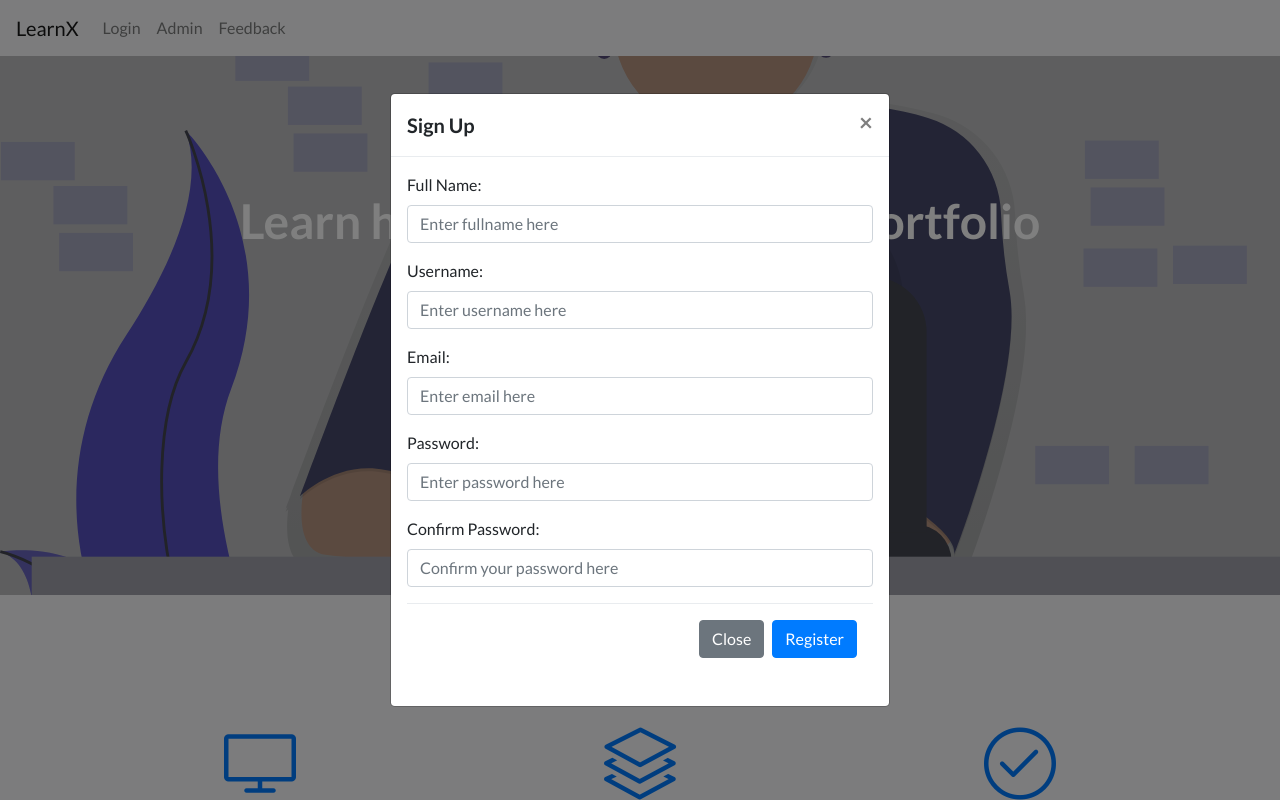
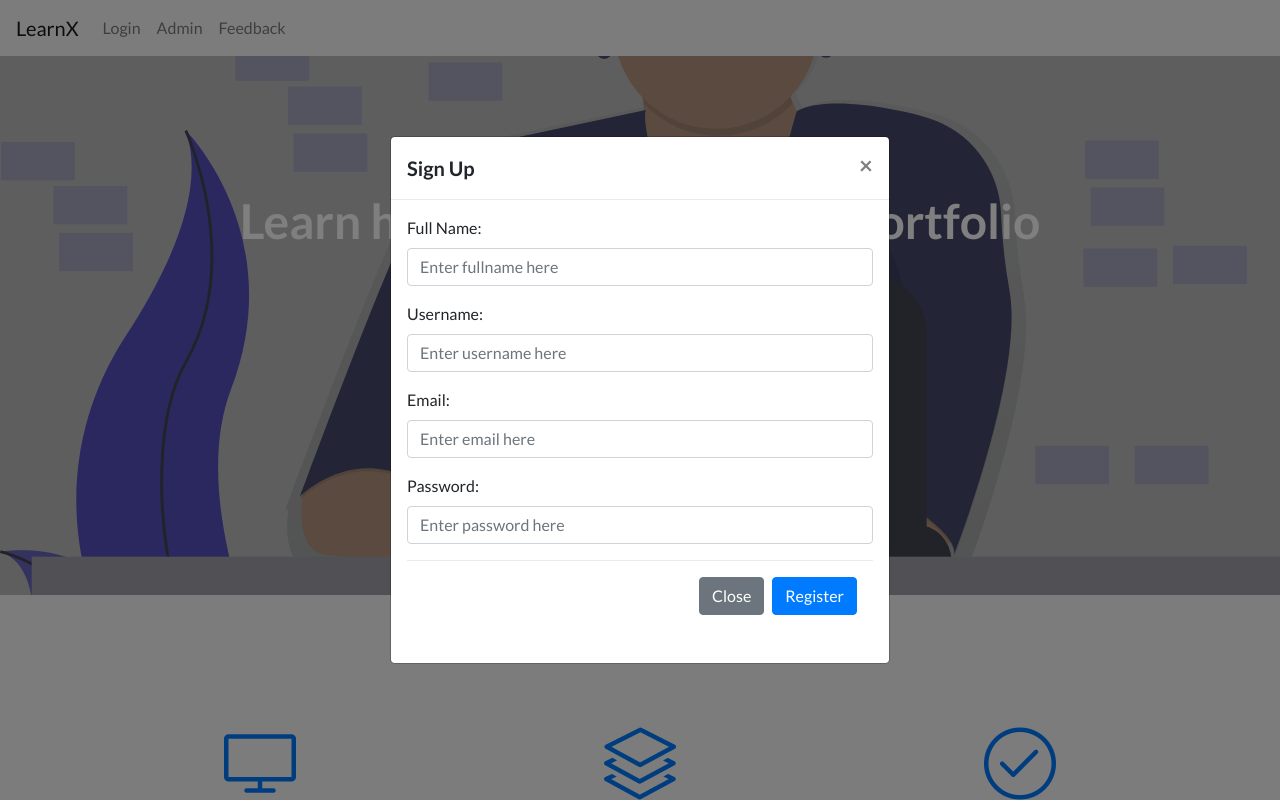
Before and after one commit to csleong98/LearnX, a PHP site: page / in a window 1280 px wide, after a click on "Sign up!". Run offline with PHP 8.4, Linux system fonts and the light colour scheme.

Commit message:
bug fixes

```diff
--- a/index.php
+++ b/index.php
@@ -95,11 +95,6 @@ include ("user-register.php");
               <div class="form-group">
                 <label for="password">Password:</label>
                 <input class="form-control" type="password" name="password" id="password" placeholder="Enter password here">
-                <span></span>
-              </div>
-              <div class="form-group">
-                <label for="confirm_password">Confirm Password:</label>
-                <input class="form-control" type="password" name="confirm_password" id="confirm_password" placeholder="Confirm your password here">
                 <span></span>
               </div>
               <div class="modal-footer">
--- a/js/sign_up.js
+++ b/js/sign_up.js
@@ -139,32 +139,6 @@ $('document').ready(function () {
         }
     });
 
-    $('#confirm_password').on('blur', function () {
-
-        var pass = $('#password').val();
-        var password_confirm = $('#confirm_password').val();
-
-        if (password_confirm == '') {
-            password_confirm_state = false;
-            $('#confirm_password').parent().removeClass("form_success");
-            $('#confirm_password').parent().addClass("form_error");
-            $('#confirm_password').siblings("span").text('Please fill in your password');
-            return;
-        } else if (pass !== password_confirm) {
-            password_confirm_state = false;
-            $('#confirm_password').parent().removeClass("form_success");
-            $('#confirm_password').parent().addClass("form_error");
-            $('#confirm_password').siblings("span").text('Password does not match');
-            return;
-        } else if (pass == password_confirm) {
-            pass_state = true;
-            $('#confirm_password').parent().removeClass("form_error");
-            $('#confirm_password').parent().addClass("form_success");
-            $('#confirm_password').siblings("span").text('Password match');
-            return;
-        }
-    });
-
     $('#reg_btn').on('click', function () {
         var fullname = $('#fullname').val();
         var username = $('#username').val();
@@ -173,9 +147,9 @@ $('document').ready(function () {
         var password_confirm = $('#confirm_password').val();
 
         if ((fullname_state == false || username_state == false) || (email_state == false || pass_state == false)) {
-            if (password_confirm_state == false) {
+
                 alert('Please fill in ALL information');
-            }
+
         } else {
             // proceed with form submission
             $.ajax({
@@ -186,17 +160,15 @@ $('document').ready(function () {
                     'fullname': fullname,
                     'username': username,
                     'email': email,
-                    'password': password,
-                    'password_confirm': password_confirm
+                    'password': password
                 },
                 success: function (response) {
                     if (response == 'saved') {
-                        alert('Registered Successfully. Log in now');
                         $('#fullname').val('');
                         $('#username').val('');
                         $('#email').val('');
                         $('#password').val('');
-                        $('#confirm_password').val('');
+                        alert('Registered Successfully. Log in now');
                     } else {
                         alert("not saved");
                     }
--- a/tutorial_2.php
+++ b/tutorial_2.php
@@ -225,7 +225,7 @@ if(mysqli_num_rows($results) >= 0){
                                 </div>
                             </div>
                             <div class="col-md-6">
-                                <img id="profile-pic" class="rounded mx-auto d-block" src="https://lh3.googleusercontent.com/5H2cFazCksMAazUVzXNQ18hC7vLigbjfcPhO8zxyNHFO1TJXbC9lrBESr5pmzmupeGTAw4hMmT_Q5uc=w1768-h861"> </div>
+                                <img id="profile-pic" class="rounded mx-auto d-block" src="img/me.jpg"> </div>
                         </div>
                     </div>
                 </section>
--- a/tutorial_3.php
+++ b/tutorial_3.php
@@ -226,7 +226,7 @@ if(mysqli_num_rows($results) >= 0){
                                 </div>
                             </div>
                             <div class="col-md-6">
-                                <img id="profile-pic" class="rounded mx-auto d-block" src="https://lh3.googleusercontent.com/5H2cFazCksMAazUVzXNQ18hC7vLigbjfcPhO8zxyNHFO1TJXbC9lrBESr5pmzmupeGTAw4hMmT_Q5uc=w1768-h861"> </div>
+                                <img id="profile-pic" class="rounded mx-auto d-block" src="img/me.jpg"> </div>
                             </div>
                     </div>
                 </section>
--- a/tutorial_4.php
+++ b/tutorial_4.php
@@ -226,7 +226,7 @@ if(mysqli_num_rows($results) >= 0){
                                 </div>
                             </div>
                             <div class="col-md-6">
-                                <img id="profile-pic" class="rounded mx-auto d-block" src="https://lh3.googleusercontent.com/5H2cFazCksMAazUVzXNQ18hC7vLigbjfcPhO8zxyNHFO1TJXbC9lrBESr5pmzmupeGTAw4hMmT_Q5uc=w1768-h861">
+                                <img id="profile-pic" class="rounded mx-auto d-block" src="img/me.jpg">
                             </div>
                         </div>
                     </div>
--- a/user-register.php
+++ b/user-register.php
@@ -43,18 +43,17 @@ include ('connection.php');
 		$username = $_POST['username'];
 		$email = $_POST['email'];
 		$password = $_POST['password'];
-		$confirm_password = $_POST['password_confirm'];
 		$sql = "SELECT * FROM user";
 		$results = mysqli_query($conn, $sql);
-		if (mysqli_num_rows($results) >= 0) {
+		if (mysqli_num_rows($results) > 0) {
 
-			$query = "INSERT INTO user(username, realname, email, password, confirm_password) "."VALUES('$username', '$fullname', '$email', '$password', '$confirm_password');";
+			$query = "INSERT INTO user(username, realname, email, password) "."VALUES('$username', '$fullname', '$email', '$password');";
 			$results = mysqli_query($conn, $query);
 		}
 
 		$tutor_sql = "SELECT * FROM tutorial";
 		$results2 = mysqli_query($conn, $tutor_sql);
-		if(mysqli_num_rows($results2) >= 0){
+		if(mysqli_num_rows($results2) > 0){
 			$query2 = "INSERT INTO tutorial(username) "."VALUES('$username');";
 			$results2 = mysqli_query($conn, $query2);
 			echo 'saved';
```
Also changed, not shown: edit_profile.php (+24 -24 lines), profile.php (+3 -8 lines), img/me.jpg (added).
